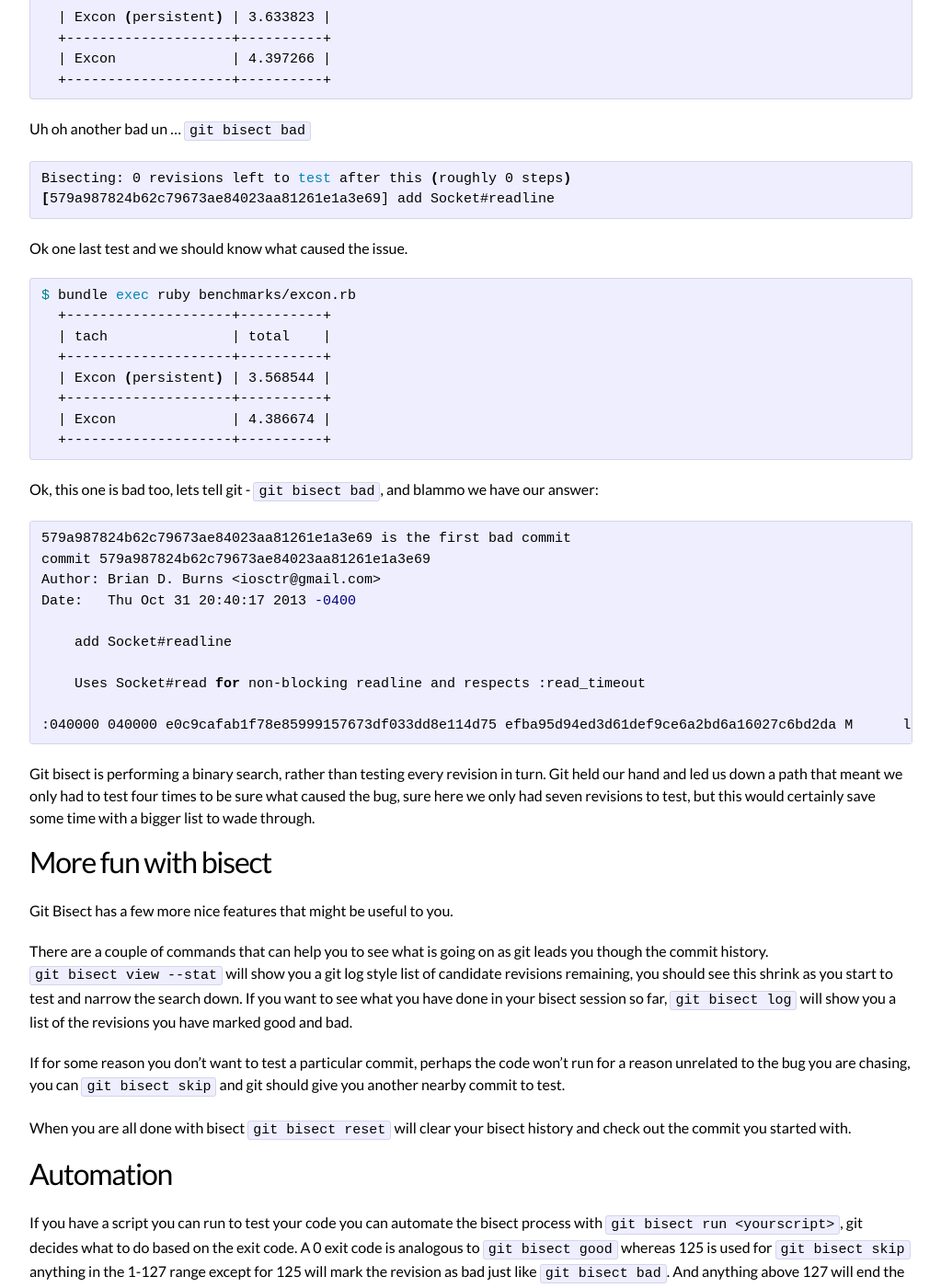
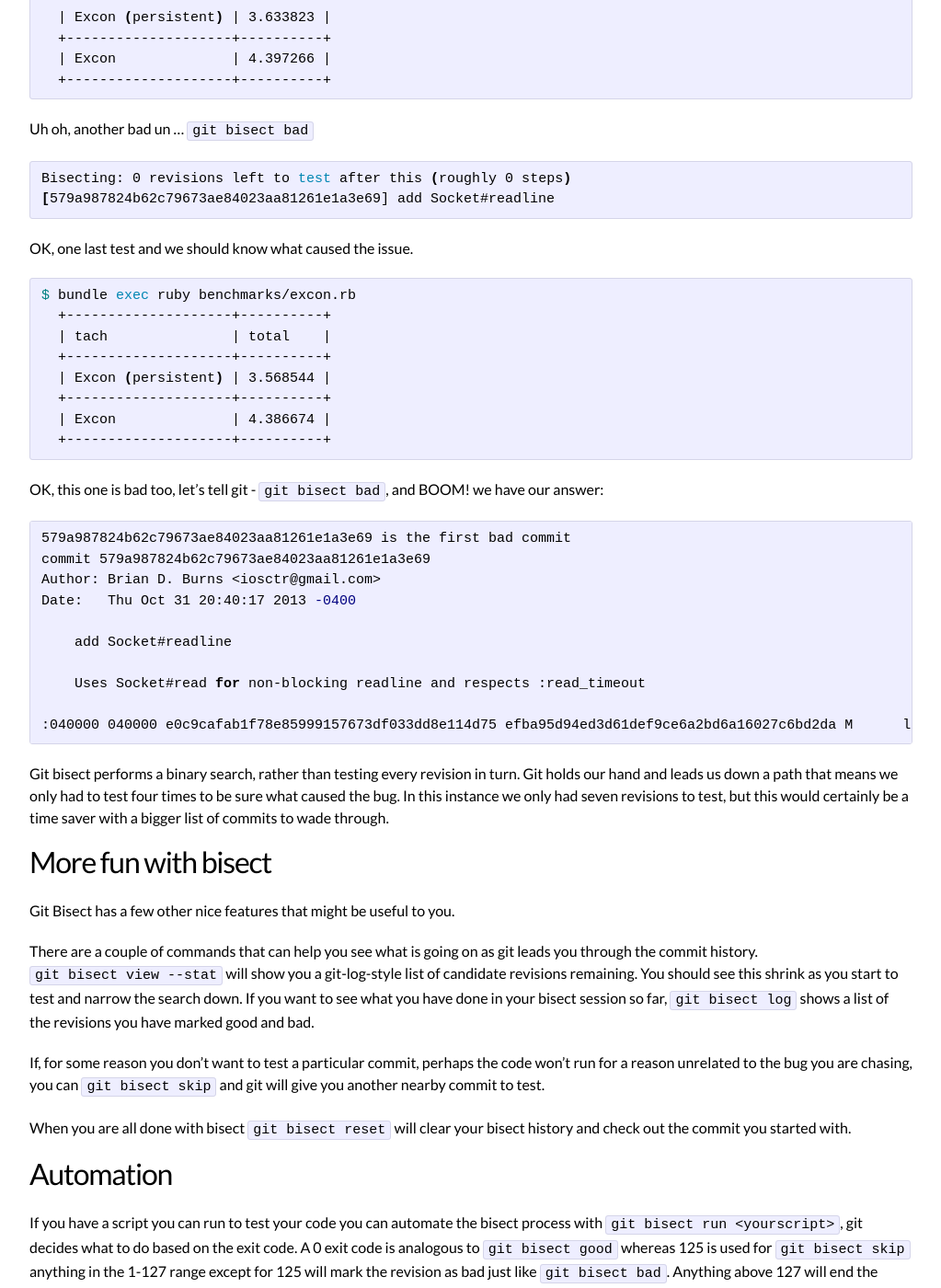
Before and after one commit to reevoo/reevoo.github.io, a Jekyll site: the page built from _posts/2014-07-30-git-bisect-for-great-good.markdown, in a window 1280 px wide and 1400 px high, scrolled down 3223 px. Shown: the whole window at 92% size, without its empty margins (128-1151 px from the left). Built offline with Jekyll 4.4.1, drawn with Linux system fonts in a browser that asks for light colours; comment, search, counter and statistics services are not loaded; some of the changed text lies outside the part shown.

Commit message:
Proofreading.

```diff
--- a/_posts/2014-07-30-git-bisect-for-great-good.markdown
+++ b/_posts/2014-07-30-git-bisect-for-great-good.markdown
@@ -89,7 +89,7 @@ Bisecting: 6 revisions left to test after this (roughly 3 steps)
 [0fca6f1ae8f9731df0bd4fdc8b57844db3cf8150] maintain IO.read EOF behavior in Socket#read
 ~~~
 
-Lets get started and run a benchmark against this revision to see whats going on.
+Let's get started and run a benchmark against this revision to see what is going on.
 
 ~~~ bash
 $ bundle exec ruby benchmarks/excon.rb
@@ -142,14 +142,14 @@ $ bundle exec ruby benchmarks/excon.rb
   +--------------------+----------+
 ~~~
 
-Uh oh another bad un ... `git bisect bad`
+Uh oh, another bad un ... `git bisect bad`
 
 ~~~ bash
 Bisecting: 0 revisions left to test after this (roughly 0 steps)
 [579a987824b62c79673ae84023aa81261e1a3e69] add Socket#readline
 ~~~
 
-Ok one last test and we should know what caused the issue.
+OK, one last test and we should know what caused the issue.
 
 ~~~ bash
 $ bundle exec ruby benchmarks/excon.rb
@@ -162,7 +162,7 @@ $ bundle exec ruby benchmarks/excon.rb
   +--------------------+----------+
 ~~~
 
-Ok, this one is bad too, lets tell git - `git bisect bad`, and blammo we have our answer:
+OK, this one is bad too, let's tell git - `git bisect bad`, and BOOM! we have our answer:
 
 ~~~ bash
 579a987824b62c79673ae84023aa81261e1a3e69 is the first bad commit
@@ -177,21 +177,21 @@ Date:   Thu Oct 31 20:40:17 2013 -0400
 :040000 040000 e0c9cafab1f78e85999157673df033dd8e114d75 efba95d94ed3d61def9ce6a2bd6a16027c6bd2da M      lib
 ~~~
 
-Git bisect is performing a binary search, rather than testing every revision in turn. Git held our hand and
-led us down a path that meant we only had to test four times to be sure what caused the bug, sure here we only
-had seven revisions to test, but this would certainly save some time with a bigger list to wade through.
+Git bisect performs a binary search, rather than testing every revision in turn. Git holds our hand and
+leads us down a path that means we only had to test four times to be sure what caused the bug. In this instance we only
+had seven revisions to test, but this would certainly be a time saver with a bigger list of commits to wade through.
 
 ## More fun with bisect
-Git Bisect has a few more nice features that might be useful to you.
+Git Bisect has a few other nice features that might be useful to you.
 
-There are a couple of commands that can help you to see what is going on as git leads you though the
-commit history. `git bisect view --stat` will show you a git log style list of candidate revisions remaining,
-you should see this shrink as you start to test and narrow the search down. If you want to see what
-you have done in your bisect session so far, `git bisect log` will show you a list of the revisions
+There are a couple of commands that can help you see what is going on as git leads you through the
+commit history. `git bisect view --stat` will show you a git-log-style list of candidate revisions remaining.
+You should see this shrink as you start to test and narrow the search down. If you want to see what
+you have done in your bisect session so far, `git bisect log` shows a list of the revisions
 you have marked good and bad.
 
-If for some reason you don't want to test a particular commit, perhaps the code won't run for a reason
-unrelated to the bug you are chasing, you can `git bisect skip` and git should give you another nearby
+If, for some reason you don't want to test a particular commit, perhaps the code won't run for a reason
+unrelated to the bug you are chasing, you can `git bisect skip` and git will give you another nearby
 commit to test.
 
 When you are all done with bisect `git bisect reset` will clear your bisect history and check out
@@ -203,7 +203,7 @@ If you have a script you can run to test your code you can automate the bisect p
 `git bisect run <yourscript>`, git decides what to do based on the exit code.
 A 0 exit code is analogous to `git bisect good` whereas 125 is used for `git bisect skip`
 anything in the 1-127 range except for 125 will mark the revision as bad just like `git bisect bad`.
-And anything above 127 will end the bisect session.
+Anything above 127 will end the bisect session.
 
 This feature of bisect is a really great reason to keep your code (and tests) runnable at every commit.
 
```
Also changed, not shown: other parts of _posts/2014-07-30-git-bisect-for-great-good.markdown (+4 -4 lines).
